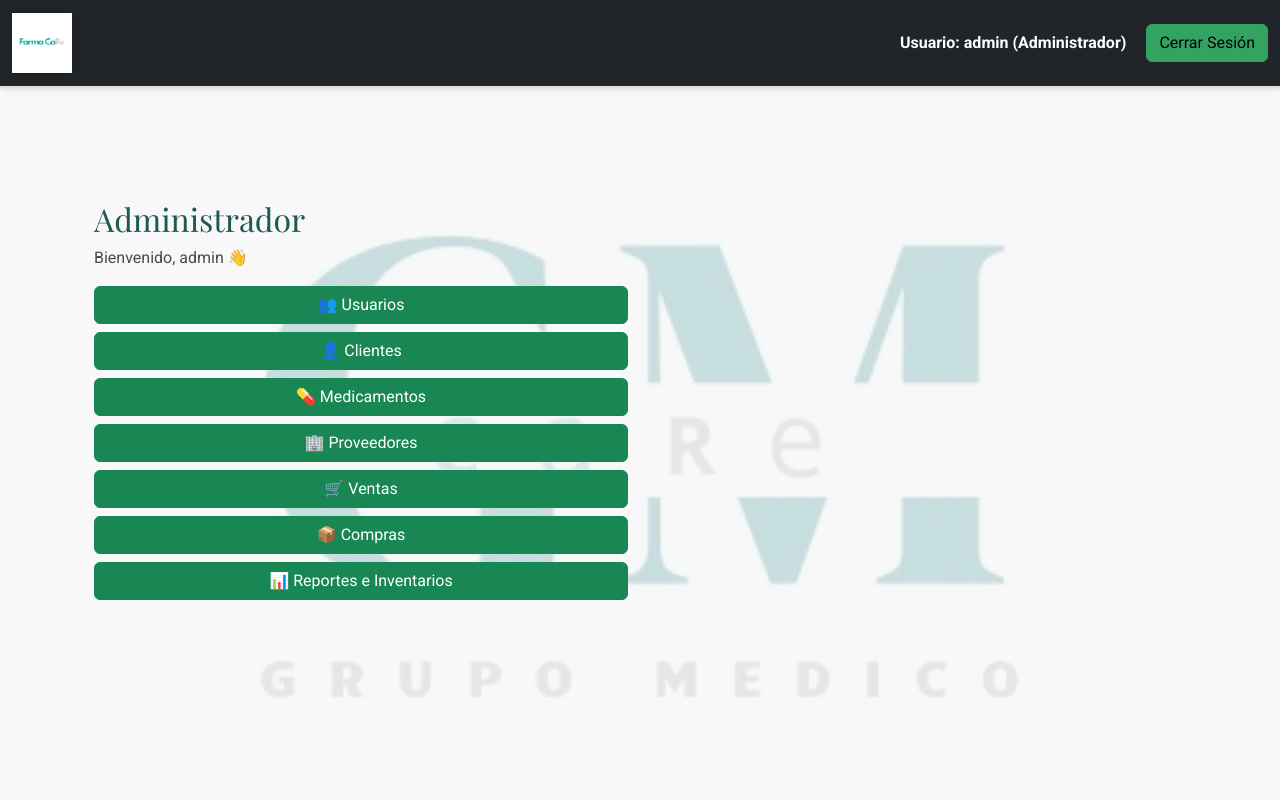
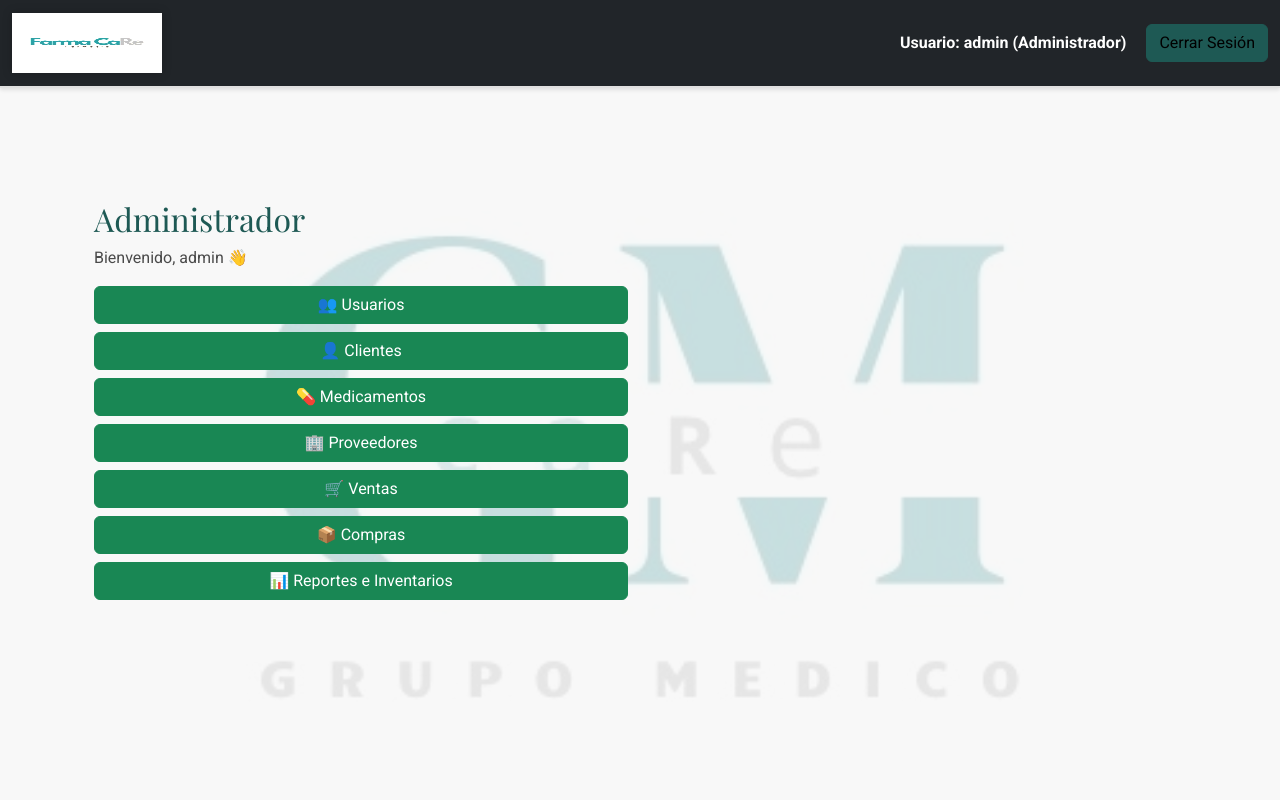
Before and after one commit to castdandc-debug/FarmaCaRe, a Flask app: page /dashboard in a window 1280 px wide. Run offline with Flask 3, Linux system fonts and the light colour scheme; a user stored in the database is signed in.

Commit message:
Fix: Ajustes finales en el tamaño del logo y el estilo de los botones.

```diff
--- a/app/static/css/custom.css
+++ b/app/static/css/custom.css
@@ -42,8 +42,8 @@ h1, h2, h3, h4, h5, h6 {
 }
 
 .navbar-brand img {
-    height: 60px; /* Tamaño del logo de FarmaCaRe aumentado para ser más alto y largo */
-    width: auto; /* Mantener la proporción */
+    height: 60px;
+    width: 150px;
     filter: brightness(1.2) drop-shadow(0 0 5px rgba(0,0,0,0.2));
     transition: filter 0.3s ease-in-out;
 }
@@ -65,14 +65,14 @@ h1, h2, h3, h4, h5, h6 {
 }
 
 .btn-secondary {
-    background-color: var(--color-vibrant-green); /* Usamos el nuevo color verde */
-    border-color: var(--color-vibrant-green);
-    color: #fff; /* Texto blanco */
+    background-color: var(--color-primary); /* Color verde del logo */
+    border-color: var(--color-primary);
+    color: #fff; /* Asegura que el texto del botón sea blanco */
 }
 
 .btn-secondary:hover {
-    background-color: #2e8b46;
-    border-color: #2e8b46;
+    background-color: #1a4d48;
+    border-color: #1a4d48;
 }
 
 /* Estilo para el botón de perfil de usuario */
```
